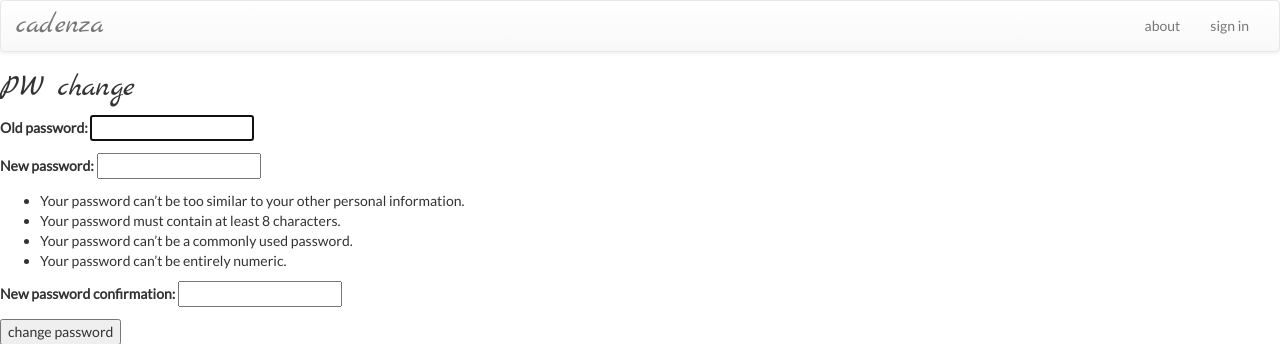
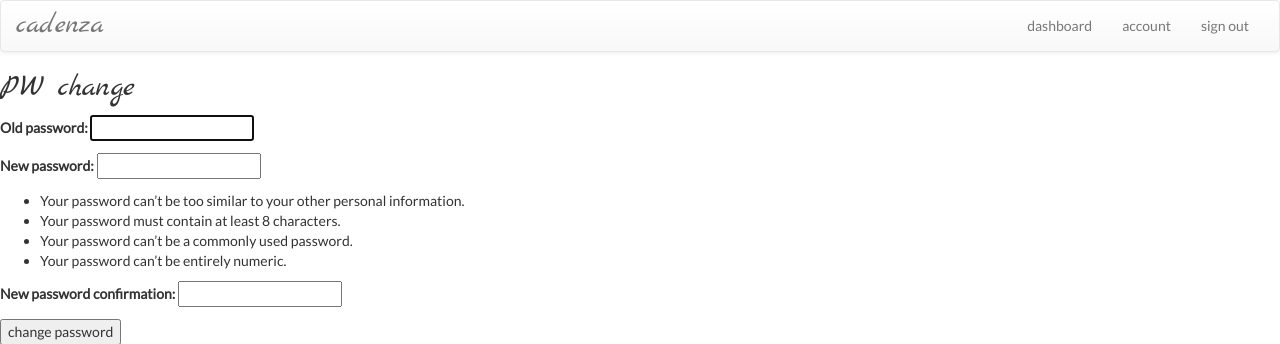
Before and after one commit to eleanorstrib/mycadenza, a Django app: page /change_password/ in a window 1280 px wide. Shown: the top 344 px of the page. Run offline with Django 3.2, Linux system fonts and the light colour scheme; the visitor is signed in with stand-in values (Sample User, id 1); some libraries are stand-ins or nearby versions.

Commit message:
updates to navbar links

```diff
--- a/mycadenza/mycadenza/templates/base.html
+++ b/mycadenza/mycadenza/templates/base.html
@@ -27,8 +27,14 @@
       <!-- Collect the nav links, forms, and other content for toggling -->
       <div class="collapse navbar-collapse" id="bs-example-navbar-collapse-1">
         <ul class="nav navbar-nav navbar-right">
-          <li><a href="#">about</a></li>
-          <li><a href="#">sign in</a></li>
+          {% if user.is_authenticated %}
+            <li><a href="{% url 'dashboard' %}">dashboard</a></li>
+            <li><a href="#">account</a></li>
+            <li><a href="{% url 'logout' %}">sign out</a></li>
+          {% else %}
+            <li><a href="#">about</a></li>
+            <li><a href="{% url 'login' %}">sign in</a></li>
+          {% endif %}
         </ul>
       </div><!-- /.navbar-collapse -->
     </div><!-- /.container-fluid -->
```
